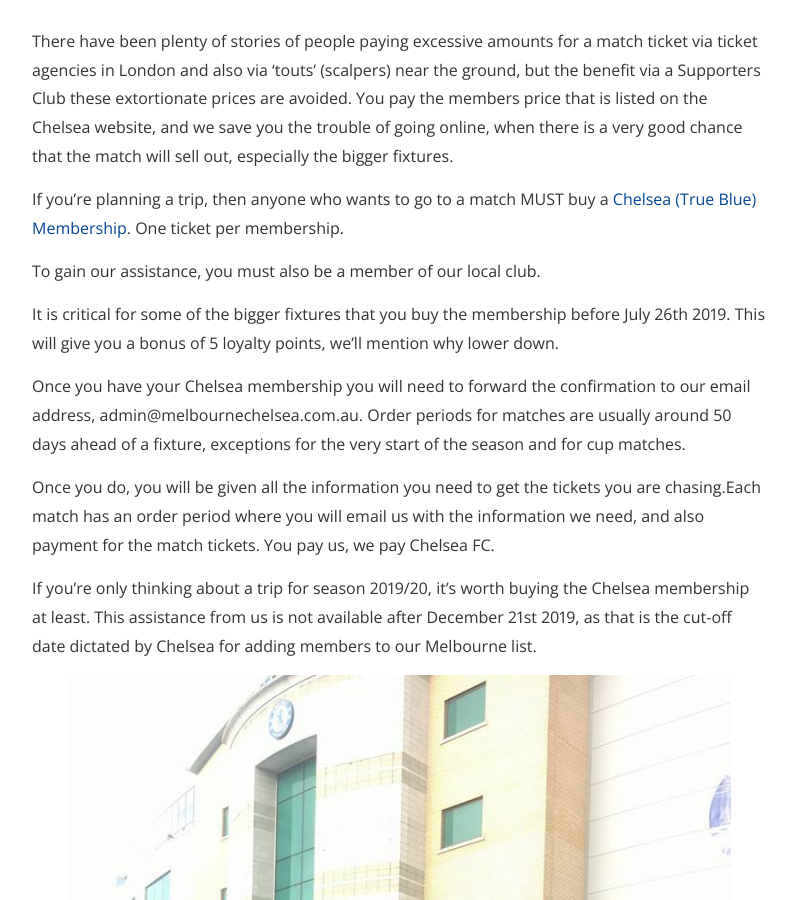
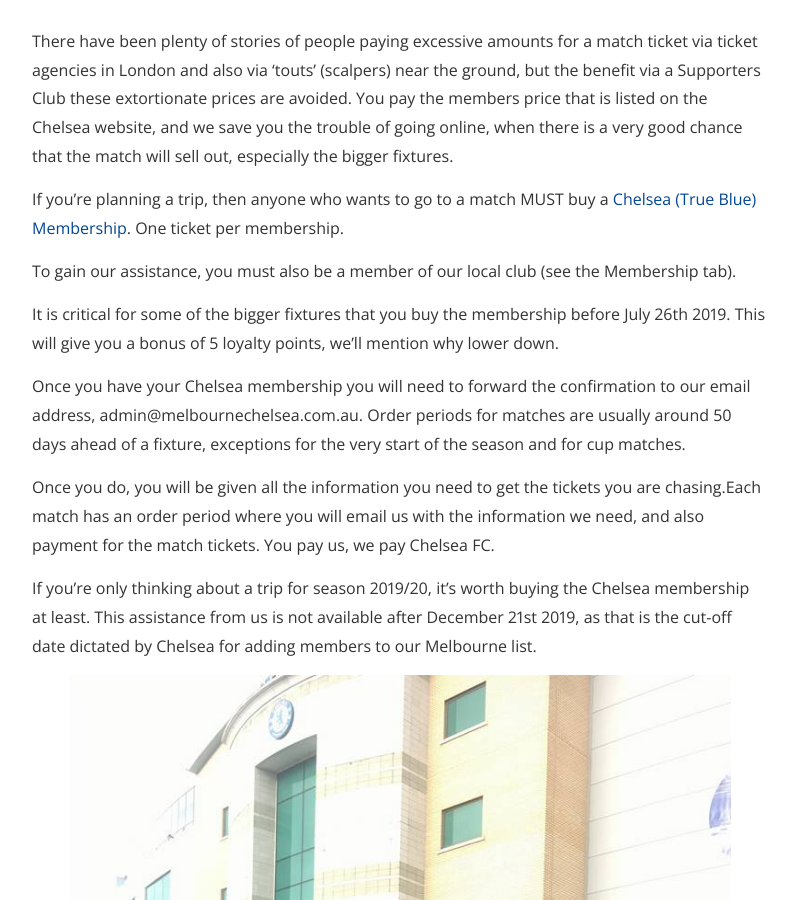
Before and after one commit to Foxh0und/MCSC, a Jekyll site: the page built from stamfordbridge.md, in a window 1280 px wide and 900 px high, scrolled down 738 px. Shown: the whole window, without its empty margins (240-1036 px from the left). Built offline with Jekyll 4.4.1, drawn with Linux system fonts in a browser that asks for light colours; nearby versions of some CDN libraries.

Commit message:
Update stamfordbridge.md

```diff
--- a/stamfordbridge.md
+++ b/stamfordbridge.md
@@ -15,7 +15,7 @@
 If you're planning a trip, then anyone who wants to go to a match MUST buy a
 [Chelsea (True Blue) Membership](https://www.chelseafc.com/en/tickets---membership/membership). One ticket per membership.
 
-To gain our assistance, you must also be a member of our local club.
+To gain our assistance, you must also be a member of our local club (see the Membership tab).
 
 
 It is critical for some of the bigger fixtures that you buy the membership before
```
